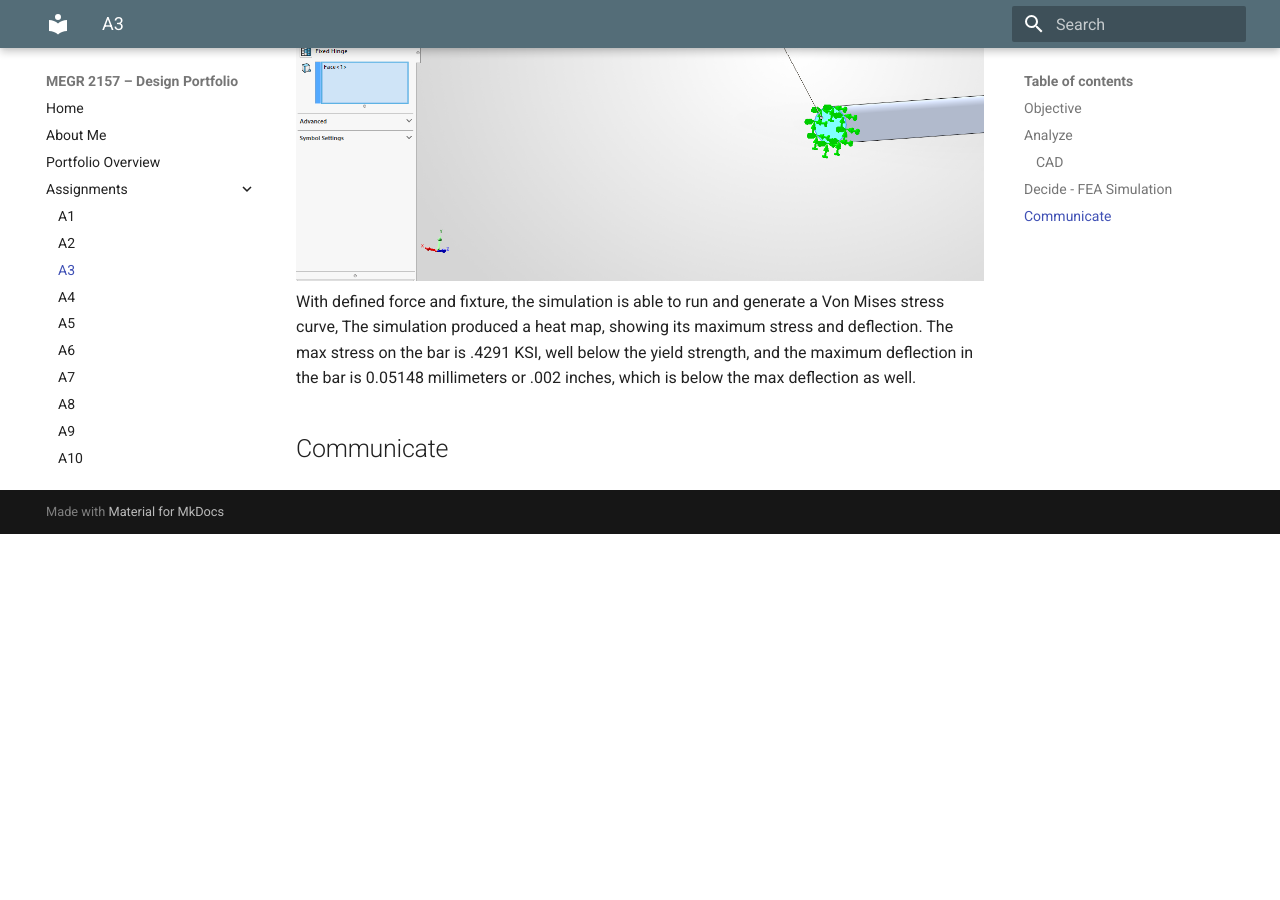
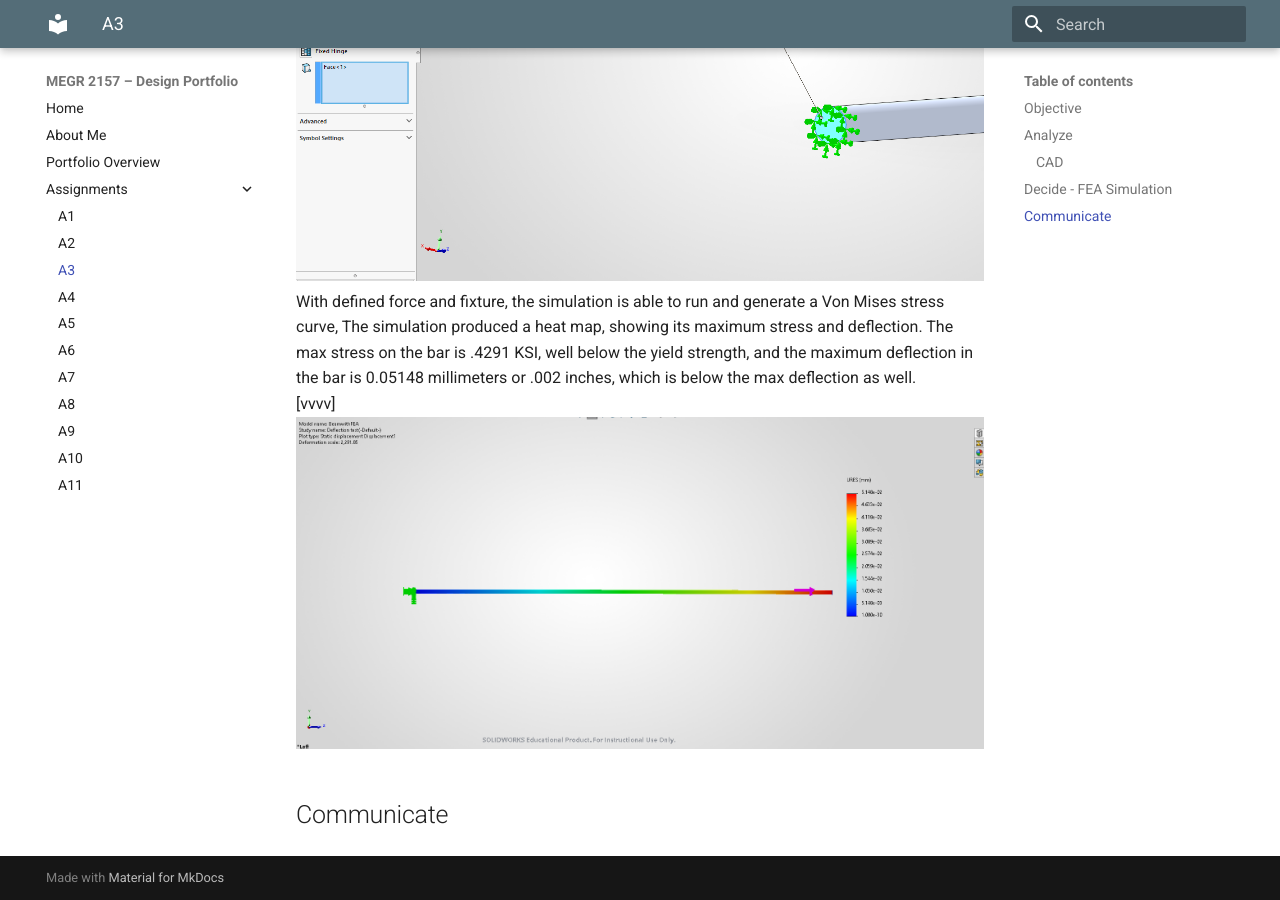
Before and after one commit to ajchiocca/megr2157-portfolio, an MkDocs documentation site: the page built from docs/assignments/A03/index.md, in a window 1280 px wide and 900 px high, scrolled down 2964 px. Built offline with MkDocs 1.6.1 and Material for MkDocs 9.7.7, drawn with Linux system fonts in a browser that asks for light colours; before the commit the page ends 3498 px from its top, so only the background shows below that.

Commit message:
Update FEA simulation results in documentation
Added details about the FEA simulation results, including applied force, maximum stress, and deflection.

```diff
--- a/docs/assignments/A03/index.md
+++ b/docs/assignments/A03/index.md
@@ -22,4 +22,8 @@ For the FEA simulation, I added the applied force of 400 to the right end of the
 ![AppF](AppF.png)
 ![FixGeo](FixGeo.png)
 With defined force and fixture, the simulation is able to run and generate a Von Mises stress curve, The simulation produced a heat map, showing its maximum stress and deflection. The max stress on the bar is .4291 KSI, well below the yield strength, and the maximum deflection in the bar is 0.05148 millimeters or .002 inches, which is below the max deflection as well.
+<br>
+[vvvv]
+<br>
+![DefC](DefC.png)
 ## Communicate
```
